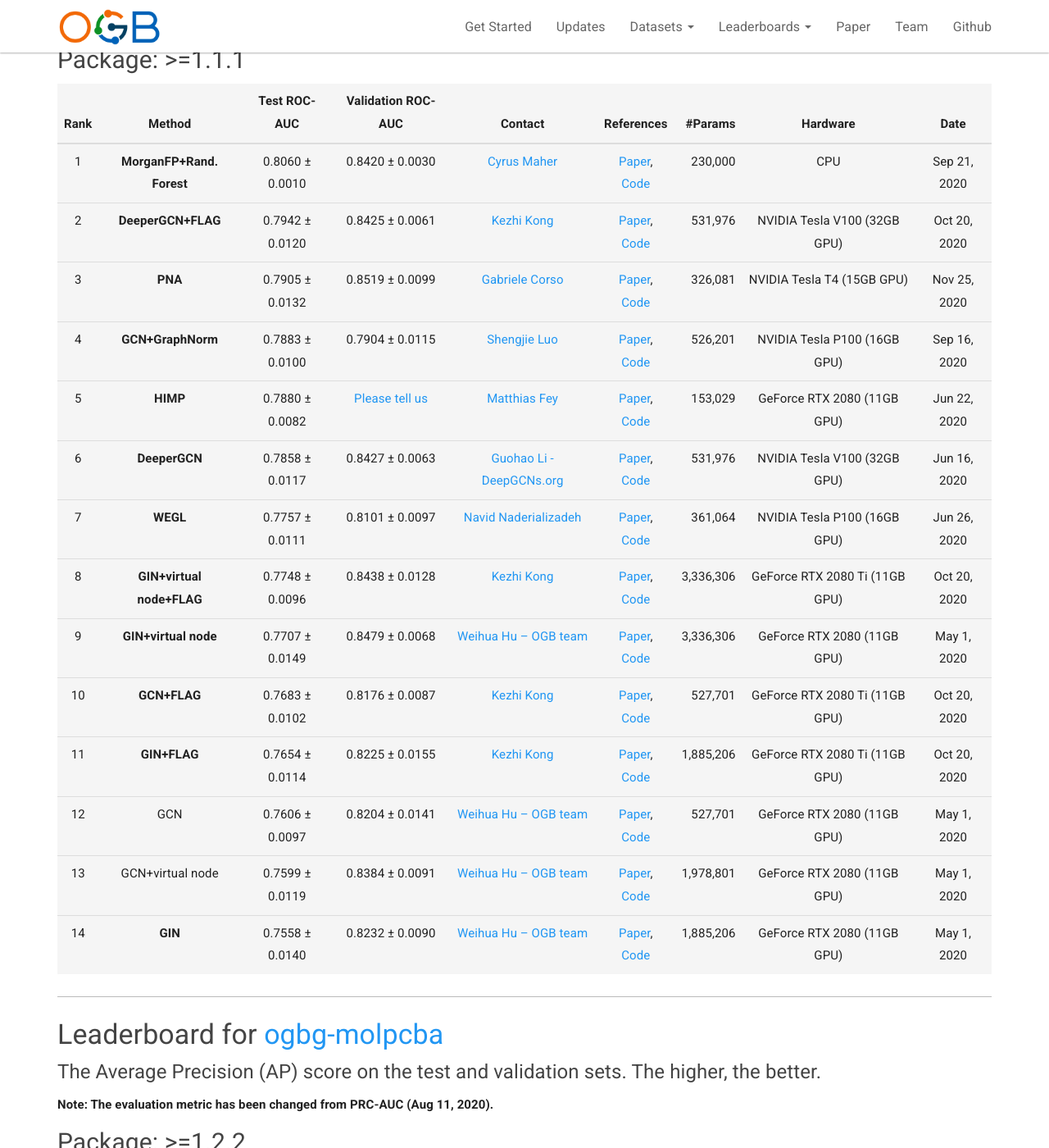
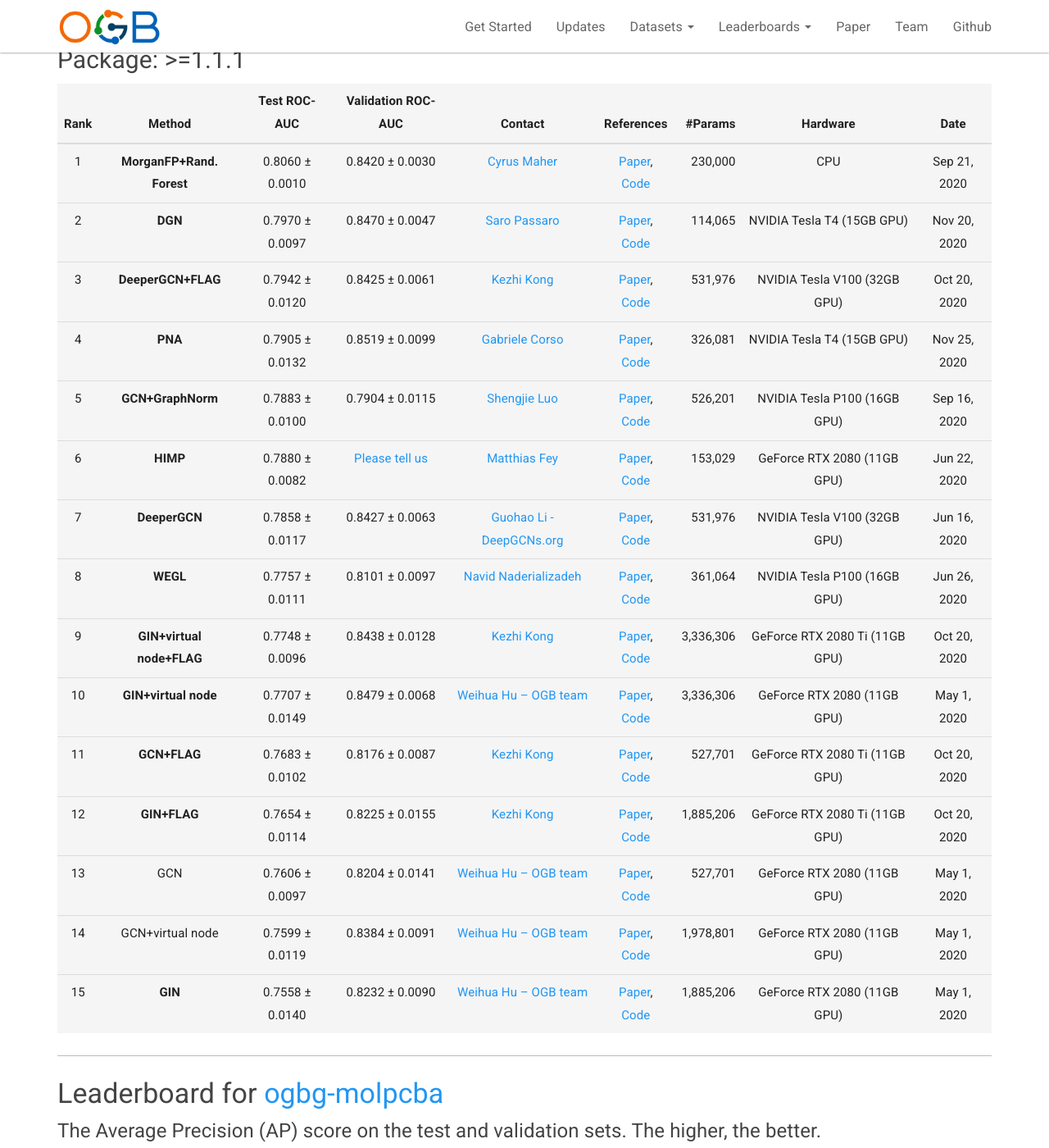
Before and after one commit to snap-stanford/ogb-web, a Jekyll site: the page built from _docs/leaderboard/leader_graphprop.md, in a window 1280 px wide and 1400 px high, scrolled down 525 px. Shown: the whole window at 82% size. Built offline with Jekyll 4.4.1, drawn with Linux system fonts in a browser that asks for light colours.

Commit message:
updateleaderboard

```diff
--- a/_docs/leaderboard/leader_graphprop.md
+++ b/_docs/leaderboard/leader_graphprop.md
@@ -24,19 +24,20 @@ The **bold** method name indicates that the implementation is **official** (by t
 | Rank  | Method | Test ROC-AUC | Validation ROC-AUC | Contact | References | #Params | Hardware | Date
 |:----:|:-----:|:------:|:-----:|:-----:|:-----:|-----:|:-----:|:-----:|
 |  1  |  **MorganFP+Rand. Forest**  | 0.8060 ± 0.0010   | 0.8420 ± 0.0030 |[Cyrus Maher](mailto:cmaher@vir.bio) | [Paper](https://pubs.acs.org/doi/10.1021/ci100050t), [Code](https://github.com/cyrusmaher/ogb-molecule-comp) | 230,000 | CPU | Sep 21, 2020 |
-|  2  |  **DeeperGCN+FLAG**  | 0.7942 ± 0.0120   | 0.8425 ± 0.0061 |[Kezhi Kong](mailto:kong@cs.umd.edu) | [Paper](https://arxiv.org/abs/2010.09891), [Code](https://github.com/devnkong/FLAG) | 531,976 | NVIDIA Tesla V100 (32GB GPU) | Oct 20, 2020 |
-|  3  |  **PNA**  | 0.7905 ± 0.0132   | 0.8519 ± 0.0099 |[Gabriele Corso](mailto:gc579@cam.ac.uk) | [Paper](https://arxiv.org/abs/2004.05718), [Code](https://github.com/lukecavabarrett/pna) | 326,081 | NVIDIA Tesla T4 (15GB GPU) | Nov 25, 2020 |
-|  4  |  **GCN+GraphNorm**  | 0.7883 ± 0.0100   | 0.7904 ± 0.0115 |[Shengjie Luo](mailto:shengjie.luo@outlook.com) | [Paper](https://arxiv.org/abs/2009.03294), [Code](https://github.com/lsj2408/GraphNorm) | 526,201 | NVIDIA Tesla P100 (16GB GPU) | Sep 16, 2020 |
-|  5  |  **HIMP**  | 0.7880 ± 0.0082   | [Please tell us](mailto:ogb@cs.stanford.edu) |[Matthias Fey](mailto:matthias.fey@tu-dortmund.de) | [Paper](https://arxiv.org/abs/2006.12179), [Code](https://github.com/rusty1s/himp-gnn) | 153,029 | GeForce RTX 2080 (11GB GPU) | Jun 22, 2020 |
-|  6  |  **DeeperGCN**  | 0.7858 ± 0.0117   | 0.8427 ± 0.0063 |[Guohao Li - DeepGCNs.org](mailto:guohao.li@kaust.edu.sa) | [Paper](https://arxiv.org/abs/2006.07739), [Code](https://github.com/lightaime/deep_gcns_torch/tree/master/examples/ogb) | 531,976 | NVIDIA Tesla V100 (32GB GPU) | Jun 16, 2020 |
-|  7  |  **WEGL**  | 0.7757 ± 0.0111   | 0.8101 ± 0.0097 |[Navid Naderializadeh](mailto:nnaderializadeh@hrl.com) | [Paper](https://arxiv.org/abs/2006.09430), [Code](https://github.com/navid-naderi/WEGL) | 361,064 | NVIDIA Tesla P100 (16GB GPU) | Jun 26, 2020 |
-|  8  |  **GIN+virtual node+FLAG**  | 0.7748 ± 0.0096   | 0.8438 ± 0.0128 |[Kezhi Kong](mailto:kong@cs.umd.edu) | [Paper](https://arxiv.org/abs/2010.09891), [Code](https://github.com/devnkong/FLAG) | 3,336,306 | GeForce RTX 2080 Ti (11GB GPU) | Oct 20, 2020 |
-|  9  |  **GIN+virtual node**  | 0.7707 ± 0.0149   | 0.8479 ± 0.0068 |[Weihua Hu -- OGB team](mailto:weihuahu@cs.stanford.edu) | [Paper](https://arxiv.org/abs/1810.00826), [Code](https://github.com/snap-stanford/ogb/tree/master/examples/graphproppred/mol) | 3,336,306 | GeForce RTX 2080 (11GB GPU) | May 1, 2020 |
-|  10  |  **GCN+FLAG**  | 0.7683 ± 0.0102   | 0.8176 ± 0.0087 |[Kezhi Kong](mailto:kong@cs.umd.edu) | [Paper](https://arxiv.org/abs/2010.09891), [Code](https://github.com/devnkong/FLAG) | 527,701 | GeForce RTX 2080 Ti (11GB GPU) | Oct 20, 2020 |
-|  11  |  **GIN+FLAG**  | 0.7654 ± 0.0114   | 0.8225 ± 0.0155 |[Kezhi Kong](mailto:kong@cs.umd.edu) | [Paper](https://arxiv.org/abs/2010.09891), [Code](https://github.com/devnkong/FLAG) | 1,885,206 | GeForce RTX 2080 Ti (11GB GPU) | Oct 20, 2020 |
-|  12  |  GCN  | 0.7606 ± 0.0097   | 0.8204 ± 0.0141 | [Weihua Hu -- OGB team](mailto:weihuahu@cs.stanford.edu) | [Paper](https://arxiv.org/abs/1609.02907), [Code](https://github.com/snap-stanford/ogb/tree/master/examples/graphproppred/mol) | 527,701 | GeForce RTX 2080 (11GB GPU) | May 1, 2020 |
-|  13  |  GCN+virtual node  | 0.7599 ± 0.0119   | 0.8384 ± 0.0091 | [Weihua Hu -- OGB team](mailto:weihuahu@cs.stanford.edu) | [Paper](https://arxiv.org/abs/1609.02907), [Code](https://github.com/snap-stanford/ogb/tree/master/examples/graphproppred/mol) | 1,978,801 | GeForce RTX 2080 (11GB GPU) | May 1, 2020 |
-|  14  |  **GIN**  | 0.7558 ± 0.0140   | 0.8232 ± 0.0090 |[Weihua Hu -- OGB team](mailto:weihuahu@cs.stanford.edu) | [Paper](https://arxiv.org/abs/1810.00826), [Code](https://github.com/snap-stanford/ogb/tree/master/examples/graphproppred/mol) | 1,885,206 | GeForce RTX 2080 (11GB GPU) | May 1, 2020 |
+|  2  |  **DGN**  | 0.7970 ± 0.0097   | 0.8470 ± 0.0047 |[Saro Passaro](mailto:sp976@cam.ac.uk) | [Paper](https://arxiv.org/pdf/2010.02863.pdf), [Code](https://github.com/Saro00/DGN) | 114,065 | NVIDIA Tesla T4 (15GB GPU) | Nov 20, 2020 |
+|  3  |  **DeeperGCN+FLAG**  | 0.7942 ± 0.0120   | 0.8425 ± 0.0061 |[Kezhi Kong](mailto:kong@cs.umd.edu) | [Paper](https://arxiv.org/abs/2010.09891), [Code](https://github.com/devnkong/FLAG) | 531,976 | NVIDIA Tesla V100 (32GB GPU) | Oct 20, 2020 |
+|  4  |  **PNA**  | 0.7905 ± 0.0132   | 0.8519 ± 0.0099 |[Gabriele Corso](mailto:gc579@cam.ac.uk) | [Paper](https://arxiv.org/abs/2004.05718), [Code](https://github.com/lukecavabarrett/pna) | 326,081 | NVIDIA Tesla T4 (15GB GPU) | Nov 25, 2020 |
+|  5  |  **GCN+GraphNorm**  | 0.7883 ± 0.0100   | 0.7904 ± 0.0115 |[Shengjie Luo](mailto:shengjie.luo@outlook.com) | [Paper](https://arxiv.org/abs/2009.03294), [Code](https://github.com/lsj2408/GraphNorm) | 526,201 | NVIDIA Tesla P100 (16GB GPU) | Sep 16, 2020 |
+|  6  |  **HIMP**  | 0.7880 ± 0.0082   | [Please tell us](mailto:ogb@cs.stanford.edu) |[Matthias Fey](mailto:matthias.fey@tu-dortmund.de) | [Paper](https://arxiv.org/abs/2006.12179), [Code](https://github.com/rusty1s/himp-gnn) | 153,029 | GeForce RTX 2080 (11GB GPU) | Jun 22, 2020 |
+|  7  |  **DeeperGCN**  | 0.7858 ± 0.0117   | 0.8427 ± 0.0063 |[Guohao Li - DeepGCNs.org](mailto:guohao.li@kaust.edu.sa) | [Paper](https://arxiv.org/abs/2006.07739), [Code](https://github.com/lightaime/deep_gcns_torch/tree/master/examples/ogb) | 531,976 | NVIDIA Tesla V100 (32GB GPU) | Jun 16, 2020 |
+|  8  |  **WEGL**  | 0.7757 ± 0.0111   | 0.8101 ± 0.0097 |[Navid Naderializadeh](mailto:nnaderializadeh@hrl.com) | [Paper](https://arxiv.org/abs/2006.09430), [Code](https://github.com/navid-naderi/WEGL) | 361,064 | NVIDIA Tesla P100 (16GB GPU) | Jun 26, 2020 |
+|  9  |  **GIN+virtual node+FLAG**  | 0.7748 ± 0.0096   | 0.8438 ± 0.0128 |[Kezhi Kong](mailto:kong@cs.umd.edu) | [Paper](https://arxiv.org/abs/2010.09891), [Code](https://github.com/devnkong/FLAG) | 3,336,306 | GeForce RTX 2080 Ti (11GB GPU) | Oct 20, 2020 |
+|  10  |  **GIN+virtual node**  | 0.7707 ± 0.0149   | 0.8479 ± 0.0068 |[Weihua Hu -- OGB team](mailto:weihuahu@cs.stanford.edu) | [Paper](https://arxiv.org/abs/1810.00826), [Code](https://github.com/snap-stanford/ogb/tree/master/examples/graphproppred/mol) | 3,336,306 | GeForce RTX 2080 (11GB GPU) | May 1, 2020 |
+|  11  |  **GCN+FLAG**  | 0.7683 ± 0.0102   | 0.8176 ± 0.0087 |[Kezhi Kong](mailto:kong@cs.umd.edu) | [Paper](https://arxiv.org/abs/2010.09891), [Code](https://github.com/devnkong/FLAG) | 527,701 | GeForce RTX 2080 Ti (11GB GPU) | Oct 20, 2020 |
+|  12  |  **GIN+FLAG**  | 0.7654 ± 0.0114   | 0.8225 ± 0.0155 |[Kezhi Kong](mailto:kong@cs.umd.edu) | [Paper](https://arxiv.org/abs/2010.09891), [Code](https://github.com/devnkong/FLAG) | 1,885,206 | GeForce RTX 2080 Ti (11GB GPU) | Oct 20, 2020 |
+|  13  |  GCN  | 0.7606 ± 0.0097   | 0.8204 ± 0.0141 | [Weihua Hu -- OGB team](mailto:weihuahu@cs.stanford.edu) | [Paper](https://arxiv.org/abs/1609.02907), [Code](https://github.com/snap-stanford/ogb/tree/master/examples/graphproppred/mol) | 527,701 | GeForce RTX 2080 (11GB GPU) | May 1, 2020 |
+|  14  |  GCN+virtual node  | 0.7599 ± 0.0119   | 0.8384 ± 0.0091 | [Weihua Hu -- OGB team](mailto:weihuahu@cs.stanford.edu) | [Paper](https://arxiv.org/abs/1609.02907), [Code](https://github.com/snap-stanford/ogb/tree/master/examples/graphproppred/mol) | 1,978,801 | GeForce RTX 2080 (11GB GPU) | May 1, 2020 |
+|  15  |  **GIN**  | 0.7558 ± 0.0140   | 0.8232 ± 0.0090 |[Weihua Hu -- OGB team](mailto:weihuahu@cs.stanford.edu) | [Paper](https://arxiv.org/abs/1810.00826), [Code](https://github.com/snap-stanford/ogb/tree/master/examples/graphproppred/mol) | 1,885,206 | GeForce RTX 2080 (11GB GPU) | May 1, 2020 |
 
 
 <a name="ogbg-molpcba"/>
```
